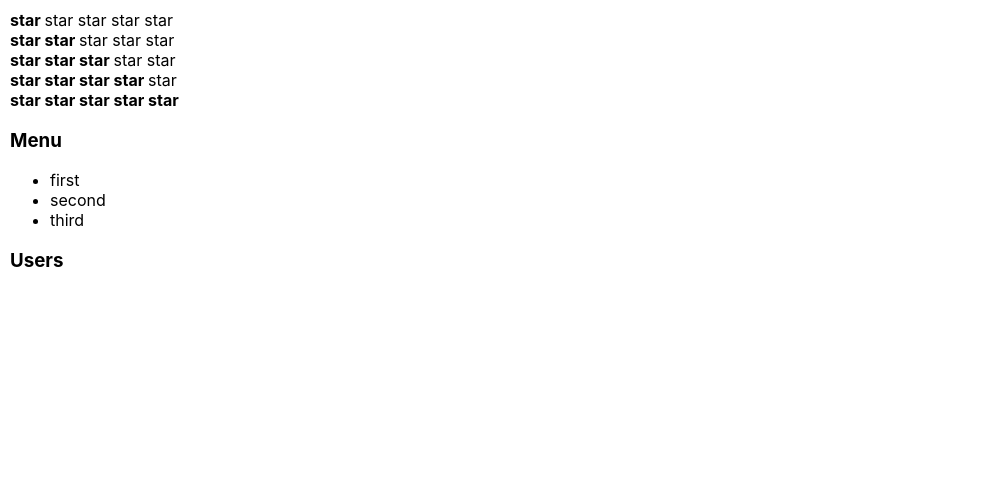
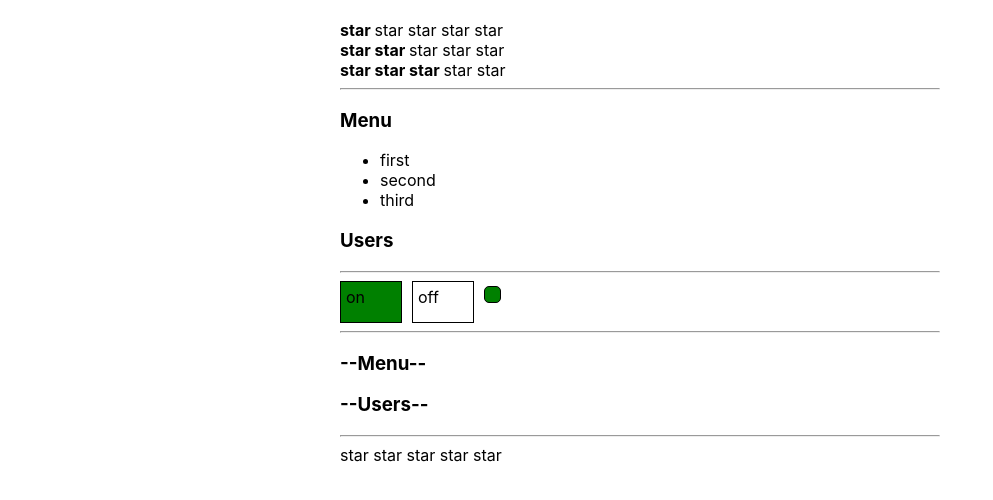
Before and after one commit to VladislavRomash/React-MiniTasks, a React (Create React App) app: page / in a window 1280 px wide. Shown: the top 500 px of the page, without its empty margins (0-993 px from the left). Built offline with nearby package versions, Linux system fonts and the light colour scheme.

Commit message:
Sixth and seventh (useState and uncontrolled components)

```diff
--- a/src/App.css
+++ b/src/App.css
@@ -1,3 +1,4 @@
 .App {
-  margin: 10px;
+  width: 600px;
+  margin: 20px auto;
 }
--- a/src/App.tsx
+++ b/src/App.tsx
@@ -2,6 +2,9 @@ import React from 'react';
 import './App.css';
 import {Rating} from './components/rating/Rating';
 import {Accordion} from './components/accordion/Accordion';
+import {OnOffOn} from './components/onOffOn/OnOffOn';
+import {UncontrolledAccordion} from './components/accordion/UncontrolledAccordion';
+import {UncontrolledRating} from './components/rating/UncontrolledRating';
 
 function App() {
     return (
@@ -9,10 +12,16 @@ function App() {
             <Rating value={1}/>
             <Rating value={2}/>
             <Rating value={3}/>
-            <Rating value={4}/>
-            <Rating value={5}/>
+            <hr/>
             <Accordion title={'Menu'} collapsed={false}/>
             <Accordion title={'Users'} collapsed={true}/>
+            <hr/>
+            <OnOffOn/>
+            <hr/>
+            <UncontrolledAccordion title={'--Menu--'}/>
+            <UncontrolledAccordion title={'--Users--'}/>
+            <hr/>
+            <UncontrolledRating/>
         </div>
     );
 }
--- a/src/components/accordion/Accordion.tsx
+++ b/src/components/accordion/Accordion.tsx
@@ -8,6 +8,7 @@ type AccordionPropsType = {
 }
 
 export const Accordion = ({title, collapsed}: AccordionPropsType) => {
+
     return <div>
         <AccordionTitle title={title}/>
         {!collapsed && <AccordionBody/>}
--- a/src/components/accordion/AccordionTitle.tsx
+++ b/src/components/accordion/AccordionTitle.tsx
@@ -2,10 +2,11 @@ import React from 'react';
 
 type AccordionTitlePropsType = {
     title: string
+    click?: () => void
 }
 
-export const AccordionTitle = ({title}: AccordionTitlePropsType) => {
+export const AccordionTitle = ({title, click}: AccordionTitlePropsType) => {
     return (
-        <h3>{title}</h3>
+        <h3 onClick={click}>{title}</h3>
     );
 };
--- /dev/null
+++ b/src/components/accordion/UncontrolledAccordion.tsx
@@ -0,0 +1,23 @@
+import React, {useState} from 'react';
+import {AccordionTitle} from './AccordionTitle';
+import {AccordionBody} from './AccordionBody';
+
+type UncontrolledAccordionPropsType = {
+    title: string
+}
+
+export const UncontrolledAccordion = ({title}: UncontrolledAccordionPropsType) => {
+
+    const [expansion, setExpansion] = useState<boolean>(true)
+
+    const onClickHandler = () => {
+        setExpansion(!expansion)
+    }
+
+    return (
+        <div>
+            <AccordionTitle title={title} click={onClickHandler}/>
+            {!expansion && <AccordionBody/>}
+        </div>
+    );
+};
--- /dev/null
+++ b/src/components/onOffOn/OnOffOn.tsx
@@ -0,0 +1,49 @@
+import React, {useState} from 'react';
+
+
+export const OnOffOn = () => {
+
+    const [selector, setSelector] = useState<boolean>(true)
+
+    const onClickHandlerOn = () => {
+        setSelector(true)
+    }
+    const onClickHandlerOff = () => {
+        setSelector(false)
+    }
+
+    const styleOn = {
+        width: '50px',
+        height: '30px',
+        border: '1px solid black',
+        display: 'inline-block',
+        backgroundColor: selector ? 'green' : 'white',
+        padding: '5px'
+    }
+    const styleOff = {
+        width: '50px',
+        height: '30px',
+        border: '1px solid black',
+        display: 'inline-block',
+        backgroundColor: selector ? 'white' : 'red',
+        marginLeft: '10px',
+        padding: '5px'
+    }
+    const styleIndicator = {
+        width: '15px',
+        height: '15px',
+        borderRadius: '5px',
+        border: '1px solid black',
+        display: 'inline-block',
+        marginLeft: '10px',
+        backgroundColor: selector ? 'green' : 'red',
+    }
+
+    return (
+        <div>
+            <div style={styleOn} onClick={onClickHandlerOn}>on</div>
+            <div style={styleOff} onClick={onClickHandlerOff}>off</div>
+            <div style={styleIndicator}/>
+        </div>
+    );
+};
--- a/src/components/rating/Star.tsx
+++ b/src/components/rating/Star.tsx
@@ -2,10 +2,11 @@ import React from 'react';
 
 type StarPropsType = {
     selected: boolean
+    click?: () => void
 }
 
-export const Star = ({selected}: StarPropsType) => {
-    if (selected) {
-        return <span><strong>star </strong></span>
-    } else return <span>star </span>
+export const Star = ({selected, click}: StarPropsType) => {
+    return selected
+        ? <span onClick={click}><strong>star </strong></span>
+        : <span onClick={click}>star </span>
 };
--- /dev/null
+++ b/src/components/rating/UncontrolledRating.tsx
@@ -0,0 +1,35 @@
+import React, {useState} from 'react';
+import {Star} from './Star';
+
+type Numbers = 0 | 1 | 2 | 3 | 4 | 5
+
+export const UncontrolledRating = () => {
+
+    const [number, setNumber] = useState<Numbers>(0)
+
+    const onClickHandler1 = () => {
+        setNumber(1)
+    }
+    const onClickHandler2 = () => {
+        setNumber(2)
+    }
+    const onClickHandler3 = () => {
+        setNumber(3)
+    }
+    const onClickHandler4 = () => {
+        setNumber(4)
+    }
+    const onClickHandler5 = () => {
+        setNumber(5)
+    }
+
+    return (
+        <div>
+            <Star selected={number > 0} click={onClickHandler1}/>
+            <Star selected={number > 1} click={onClickHandler2}/>
+            <Star selected={number > 2} click={onClickHandler3}/>
+            <Star selected={number > 3} click={onClickHandler4}/>
+            <Star selected={number > 4} click={onClickHandler5}/>
+        </div>
+    );
+};
```
